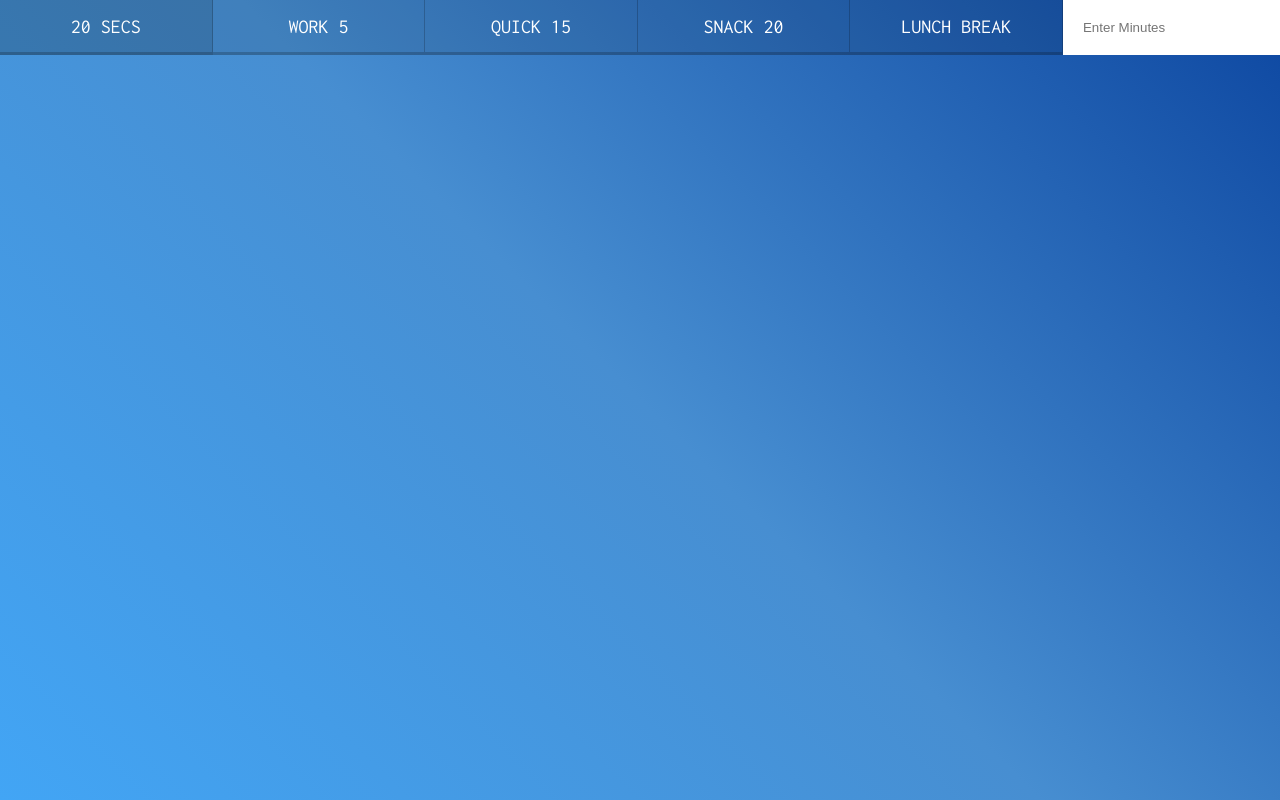
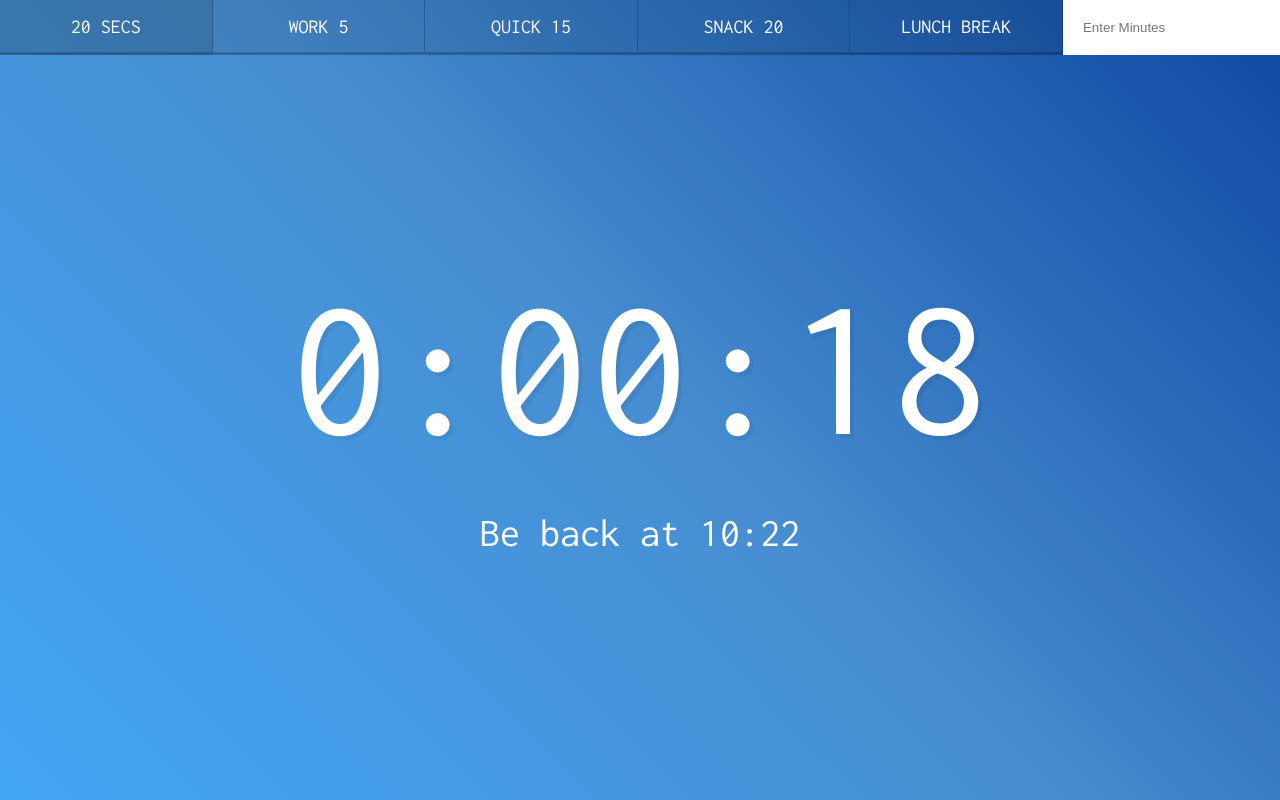
Before and after one commit to ahafajardo/javaScript30, a plain HTML site: page 29-Countdown_Timer/index.html in a window 1280 px wide. Both pictures are taken after a click on the button "20 SECS". Drawn offline with Linux system fonts and the light colour scheme.

Commit message:
achieved functionality on day 29

```diff
--- a/29-Countdown_Timer/index.html
+++ b/29-Countdown_Timer/index.html
@@ -1,10 +1,10 @@
 <!DOCTYPE html>
 <html lang="en">
   <head>
-  <meta charset="UTF-8">
+    <meta charset="UTF-8" />
     <title>Countdown Timer</title>
-  <link href='https://fonts.googleapis.com/css?family=Inconsolata' rel='stylesheet' type='text/css'>
-  <link rel="stylesheet" href="style.css">
+    <link href="https://fonts.googleapis.com/css?family=Inconsolata" rel="stylesheet" type="text/css" />
+    <link rel="stylesheet" href="style.css" />
   </head>
   <body>
     <div class="timer">
@@ -15,7 +15,7 @@
         <button data-time="1200" class="timer__button">Snack 20</button>
         <button data-time="3600" class="timer__button">Lunch Break</button>
         <form name="customForm" id="custom">
-        <input type="text" name="minutes" placeholder="Enter Minutes">
+          <input type="text" name="minutes" placeholder="Enter Minutes" />
         </form>
       </div>
       <div class="display">
--- a/29-Countdown_Timer/scripts-START.js
+++ b/29-Countdown_Timer/scripts-START.js
@@ -0,0 +1,52 @@
+const timerDisplay = document.querySelector(".display__time-left");
+const endDisplay = document.querySelector(".display__end-time");
+const timerButtons = document.querySelectorAll("[data-time]");
+const timerForm = document.customForm;
+
+let countdown;
+
+timerButtons.forEach(timerButton => timerButton.addEventListener("click", startTimer));
+timerForm.addEventListener("submit", e => {
+  e.preventDefault();
+  timer(timerForm.minutes.value * 60);
+  timerForm.reset();
+});
+
+function timer(seconds) {
+  const now = Date.now();
+  const later = now + seconds * 1000;
+  displayRemainingTime(seconds);
+  displayEndTime(later);
+
+  countdown = setInterval(() => {
+    const secondsLeft = Math.round((later - Date.now()) / 1000);
+    if (secondsLeft <= 0) clearInterval(countdown);
+    displayRemainingTime(secondsLeft);
+  }, 1000);
+}
+
+function displayRemainingTime(seconds) {
+  const { h: totalHours, m: totalMinutes, s: totalSeconds } = {
+    h: Math.floor(seconds / 3600),
+    m: Math.floor((seconds % 3600) / 60),
+    s: seconds % 60
+  };
+  const display = `${totalHours}:${totalMinutes < 10 ? "0" : ""}${totalMinutes}:${
+    totalSeconds < 10 ? "0" : ""
+  }${totalSeconds}`;
+  document.title = display;
+  timerDisplay.textContent = display;
+}
+
+function displayEndTime(timestamp) {
+  const end = new Date(timestamp);
+  const hours = end.getHours();
+  const minutes = end.getMinutes();
+  endDisplay.textContent = `Be back at ${hours > 12 ? hours - 12 : hours}:${minutes < 10 ? "0" : ""}${minutes}`;
+}
+
+function startTimer() {
+  clearInterval(countdown);
+  const seconds = parseInt(this.dataset.time);
+  timer(seconds);
+}
```
Lines whose indentation alone changed are shown as unchanged.
